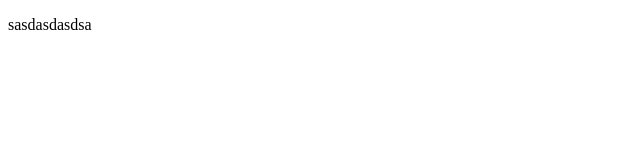
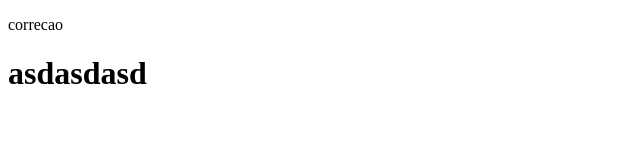
Before and after one commit to rafaelira1/24abav2222, a plain HTML site: page index.html in a window 1280 px wide. Shown: the whole page, without its empty margins (0-640 px from the left). Drawn offline with Linux system fonts and the light colour scheme.

Commit message:
bugfix: correcao index

```diff
--- a/index.html
+++ b/index.html
@@ -6,6 +6,7 @@
     <title>Document</title>
 </head>
 <body>
-    <p>sasdasdasdsa</p>
+    <p>correcao</p>
+    <h1>asdasdasd</h1>
 </body>
 </html>
```
